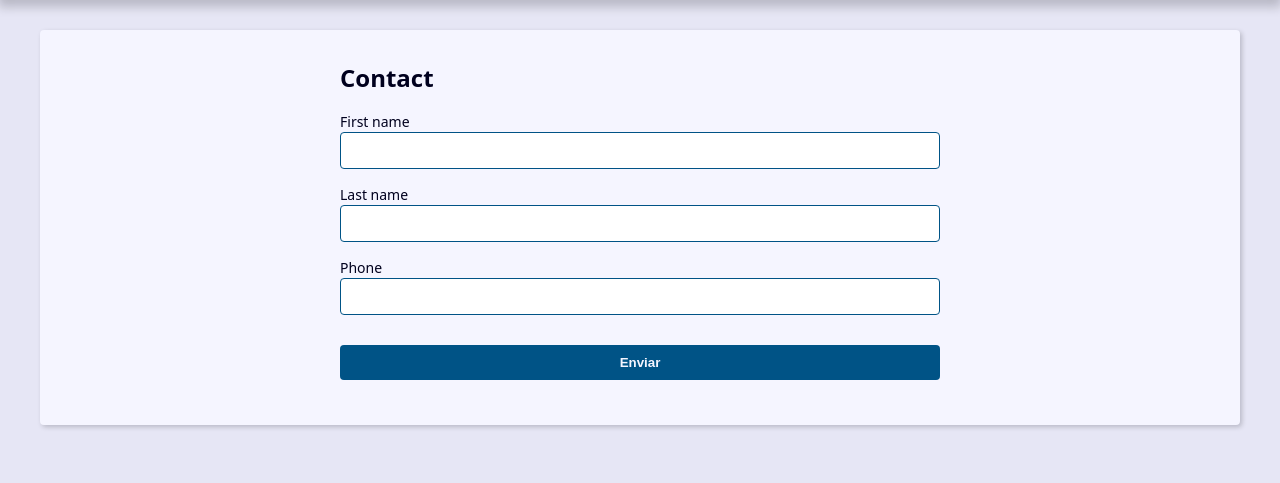
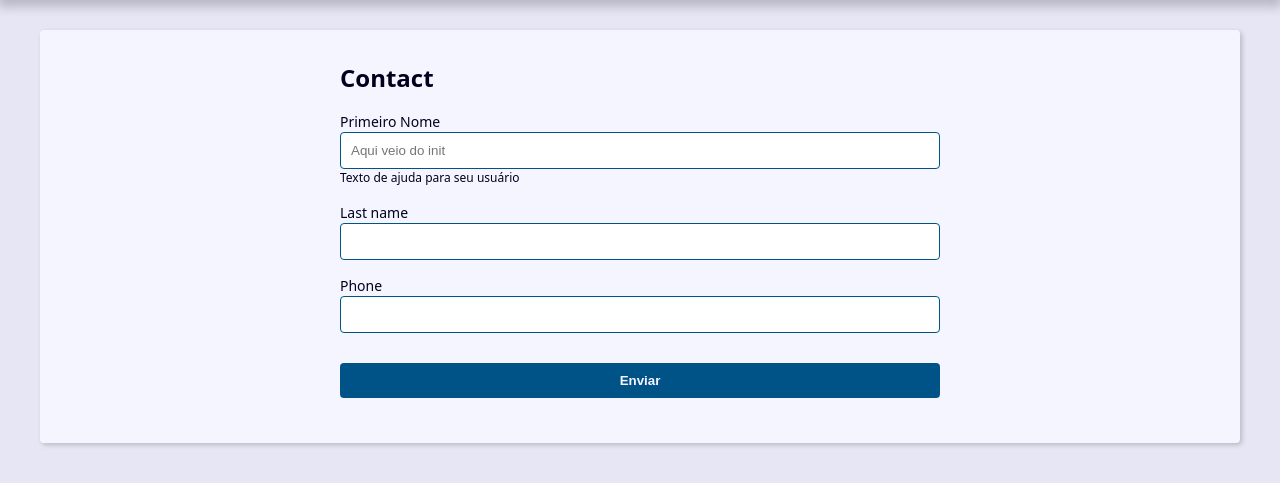
Before and after one commit to danielBRTanimacao/projeto-agenda-django, a Django app: page /contact/create/ in a window 1280 px wide. Shown: the part 239-722 px from the top of the page. Run offline with Django 5.2, Linux system fonts and the light colour scheme.

Commit message:
atualizando create forms e usando widget e attrs

```diff
--- a/contact/forms.py
+++ b/contact/forms.py
@@ -4,9 +4,36 @@ from django import forms
 from .models import Contact
 
 class ContactForm(forms.ModelForm):
+    first_name = forms.CharField(
+        widget=forms.TextInput(
+            attrs={
+                'class': 'classe-a classe-b',
+                'placeholder': 'Aqui veio do init',
+            }
+        ),
+        label='Primeiro Nome',
+        help_text='Texto de ajuda para seu usuário',
+    )
+
+    def __init__(self, *args, **kwargs):
+        super().__init__(*args, **kwargs)
+
+        # self.fields['first_name'].widget.attrs.update({
+        #     'class': 'classe-a classe-b',
+        #     'placeholder': 'Aqui veio do init',
+        # })
+
     class Meta:
         model = Contact
         fields = 'first_name', 'last_name', 'phone'
+        # widgets = {
+        #     'first_name': forms.TextInput(
+        #         attrs={
+        #             'class': 'classe-a classe-b',
+        #             'placeholder': 'Escreva aqui',
+        #         }
+        #     )
+        # }
 
     def clean(self):
         # cleaned_data = self.cleaned_data
--- a/contact/templates/contact/create.html
+++ b/contact/templates/contact/create.html
@@ -16,6 +16,11 @@
                     <label for="{{ field.if_for_label }}">{{ field.label }}</label>
                     {{ field }}
                     {{ field.errors }}
+                    {% if field.help_text %}
+                        <p class="help-text">
+                            {{ field.help_text }}
+                        </p>
+                    {% endif %}
                     </div>
             {% endfor %}
         </div>
```
